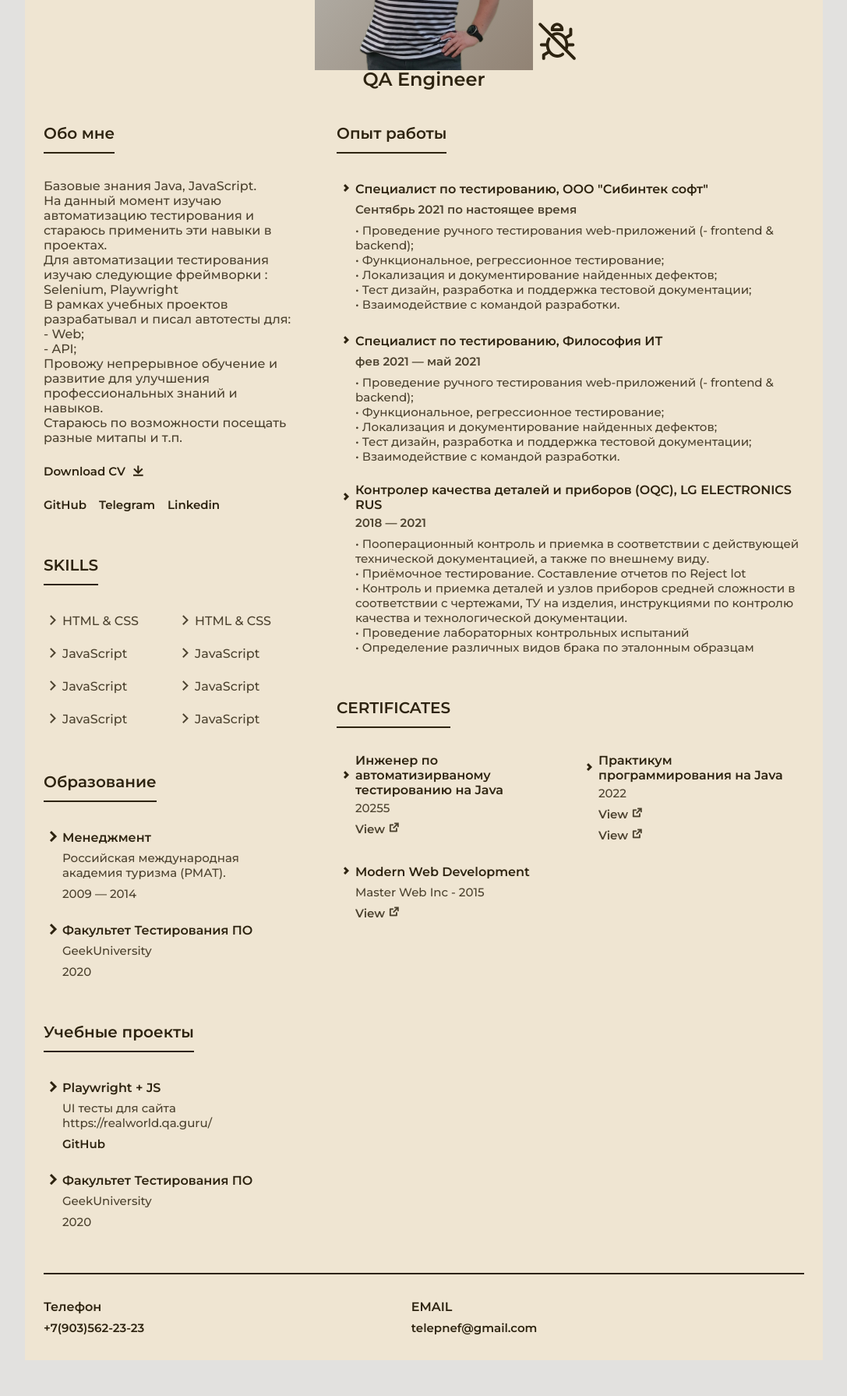
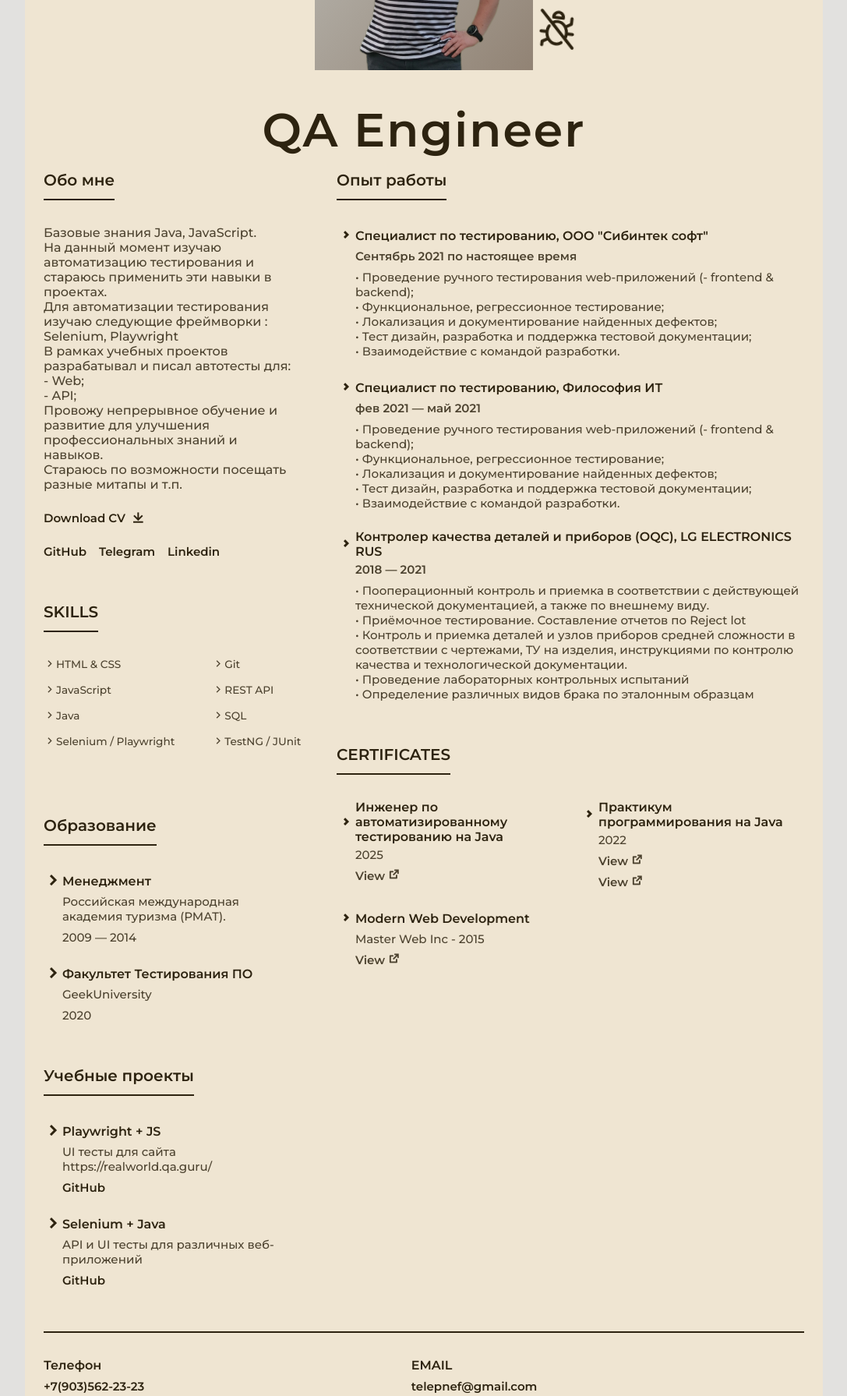
Before and after one commit to telepnev/telepnev.github.io, a plain HTML site: page index.html in a window 1280 px wide. Shown: the part 620-2411 px from the top of the page at 78% size, without its empty margins (96-1183 px from the left). Drawn offline with nearby package versions, Linux system fonts and the light colour scheme.

Commit message:
поправил верстку

```diff
--- a/assets/css/styles.css
+++ b/assets/css/styles.css
@@ -258,7 +258,7 @@ body.dark-theme{
   row-gap: 0;
 }
 .home__name,
-.home_profession{
+.home__profession{
   font-size: var(--biggest-font-size);
   font-weight: var(--font-semi-bold);
   letter-spacing: 2px;
@@ -300,21 +300,70 @@ body.dark-theme{
   width: 40px;
   fill: var(--title-color);
   transition: fill .4s;
+  animation-timing-function: ease-in-out;
+  animation-iteration-count: infinite;
 }
 
 .home__star-1{
   top: 2.5rem;
   left: -3rem;
   rotate: 17deg;
+  /* Анимация: вращение и плавное движение */
+  animation: float-rotate-1 6s ease-in-out infinite;
 }
 
 .home__star-2{
   right: -3.5rem;
   bottom: .75rem;
+  /* Анимация: вращение в обратную сторону и движение */
+  animation: float-rotate-2 7s ease-in-out infinite;
 }
 
-.home_profession{
-  transform: translateY(-1.2rem);
+/* Анимация для первой иконки */
+@keyframes float-rotate-1 {
+  0%, 100% {
+    transform: translateY(0) rotate(0deg);
+  }
+  25% {
+    transform: translateY(-10px) rotate(5deg);
+  }
+  50% {
+    transform: translateY(-5px) rotate(0deg);
+  }
+  75% {
+    transform: translateY(-15px) rotate(-5deg);
+  }
+}
+
+/* Анимация для второй иконки */
+@keyframes float-rotate-2 {
+  0%, 100% {
+    transform: translateY(0) rotate(0deg);
+  }
+  30% {
+    transform: translateY(-12px) rotate(-8deg);
+  }
+  60% {
+    transform: translateY(-8px) rotate(0deg);
+  }
+  80% {
+    transform: translateY(-18px) rotate(8deg);
+  }
+}
+
+/* Эффекты при наведении курсора на иконки */
+.home__star-1:hover,
+.home__star-2:hover {
+  fill: hsl(42, 70%, 50%);
+  filter: drop-shadow(0 0 10px hsla(42, 70%, 50%, 0.7));
+  animation-play-state: paused;
+  transform: scale(1.2);
+  cursor: pointer;
+}
+
+.home__profession{
+  transform: translateY(1rem);
+  margin-top: 1rem;
 }
 
 /*=============== ABOUT ===============*/
@@ -368,6 +417,20 @@ display: grid;
 
 .skills__list li{
   margin: 0;
+  font-size: 0.85rem;
+}
+
+.skills__list .resume__title{
+  font-size: 0.85rem;
+}
+
+.skills__list i{
+  font-size: 1rem;
+}
+
+/* Отступ снизу, чтобы не наезжать на certificates */
+.skills.section{
+  margin-bottom: 2rem;
 }
 
 /*=============== EDUCATION ===============*/
@@ -599,7 +662,8 @@ display: grid;
   }
 
   .home__profession{
-    transform: translateY(-.2rem);
+    transform: translateY(1.5rem);
+    margin-top: 1rem;
   }
 
   .certificates__container,
--- a/index.html
+++ b/index.html
@@ -162,7 +162,7 @@
                         </li>
 
                         <li>
-                           <a href="https://github.com/" target="_blank" class="about__social-link">Linkedin</a>
+                           <a href="https://www.linkedin.com/in/evgeniy-telepnev/" target="_blank" class="about__social-link">Linkedin</a>
                         </li>
                      </ul>
 
@@ -187,29 +187,29 @@
                         </li>
 
                         <li class="resume__title">
-                           <i class="ri-arrow-right-s-line"></i>JavaScript
+                           <i class="ri-arrow-right-s-line"></i>Java
                         </li>
 
                         <li class="resume__title">
-                           <i class="ri-arrow-right-s-line"></i>JavaScript
+                           <i class="ri-arrow-right-s-line"></i>Selenium / Playwright
                         </li>
                      </ul>
             <!-- Вторая колонка скилов-->
                      <ul class="skills__list">
                         <li class="resume__title">
-                           <i class="ri-arrow-right-s-line"></i>HTML & CSS
+                           <i class="ri-arrow-right-s-line"></i>Git
                         </li>
 
                         <li class="resume__title">
-                           <i class="ri-arrow-right-s-line"></i>JavaScript
+                           <i class="ri-arrow-right-s-line"></i>REST API
                         </li>
 
                         <li class="resume__title">
-                           <i class="ri-arrow-right-s-line"></i>JavaScript
+                           <i class="ri-arrow-right-s-line"></i>SQL
                         </li>
 
                         <li class="resume__title">
-                           <i class="ri-arrow-right-s-line"></i>JavaScript
+                           <i class="ri-arrow-right-s-line"></i>TestNG / JUnit
                         </li>
                      </ul>
 
@@ -247,7 +247,8 @@
                            <span>GeekUniversity</span>
 
                            <span>2020</span>
-
+                        </div>
+                     </div>
                   </div>
                </section>
 <!--==================== Pet project =================-->
@@ -272,15 +273,16 @@
 
                      <div>
                         <h2 class="resume__title">
-                           <i class="ri-arrow-right-s-line"></i>  Факультет Тестирования
-                           ПО
-
+                           <i class="ri-arrow-right-s-line"></i> Selenium + Java
                         </h2>
                         <div class="resume__data">
-                           <span>GeekUniversity</span>
+                           <span>API и UI тесты для различных веб-приложений</span>
 
-                           <span>2020</span>
-
+                           <span>
+                              <a href="https://github.com/telepnev" target="_blank" class="about__social-link">GitHub</a>
+                           </span>
+                        </div>
+                     </div>
                   </div>
                </section>
 
@@ -373,13 +375,13 @@
 
                      <div>
                         <h2 class="resume__title">
-                           <i class="ri-arrow-drop-right-line"></i> Инженер по автоматизирваному тестированию на Java
+                           <i class="ri-arrow-drop-right-line"></i> Инженер по автоматизированному тестированию на Java
                         </h2>
 
                         <div class="resume__data">
-                           <span>20255</span>
+                           <span>2025</span>
 
-                           <a href="...assets/pdf/guru.png" target="_blank" class="resume__button-link">
+                           <a href="assets/pdf/guru.png" target="_blank" class="resume__button-link">
                               View <i class="ri-external-link-line"></i>
                            </a>
                         </div>
@@ -394,10 +396,10 @@
                         <div class="resume__data">
                            <span>2022</span>
 
-                           <a href="...assets/pdf/Certificate.png" target="_blank" class="resume__button-link">
+                           <a href="assets/pdf/Certificate.png" target="_blank" class="resume__button-link">
                               View <i class="ri-external-link-line"></i>
                            </a>
-                           <a href="...assets/pdf/java.png" target="_blank" class="resume__button-link">
+                           <a href="assets/pdf/java.png" target="_blank" class="resume__button-link">
                               View <i class="ri-external-link-line"></i>
                            </a>
                         </div>
```
